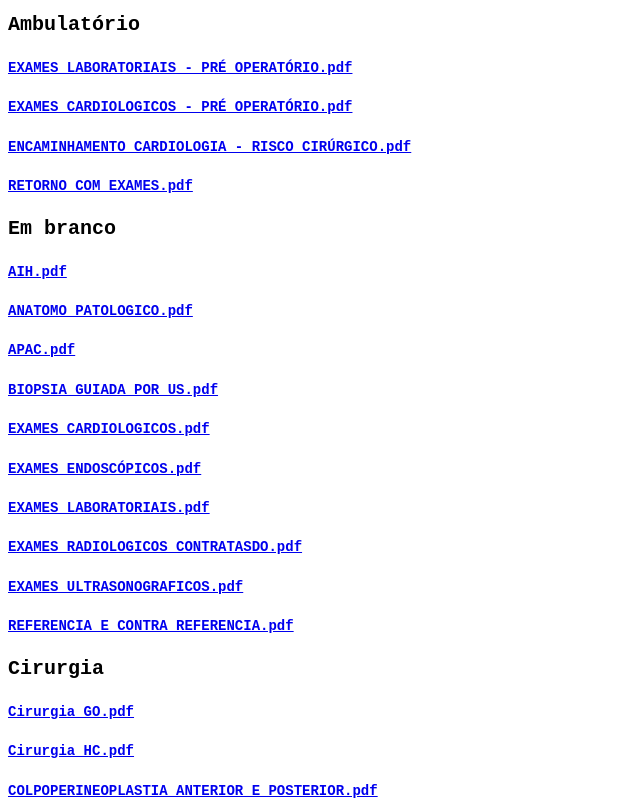
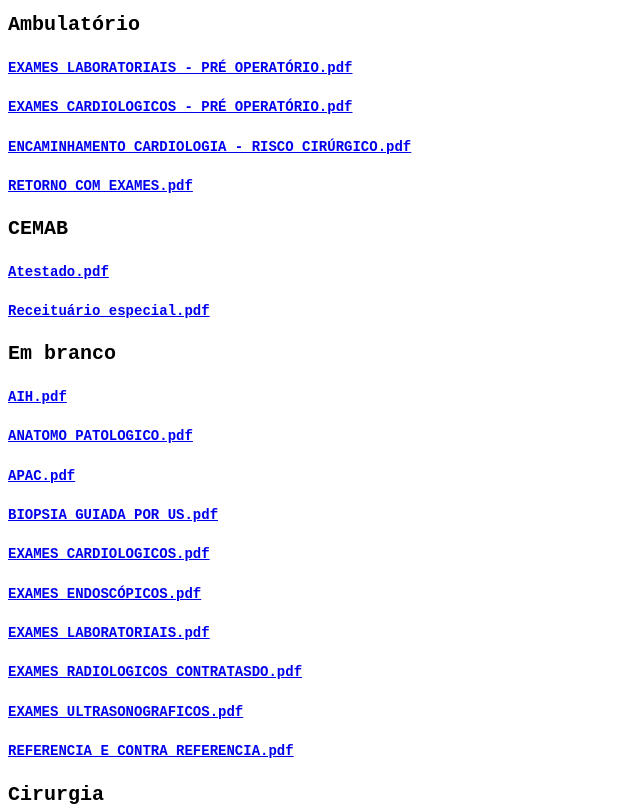
Before and after one commit to moises78121/Ferramenta-GO, a plain HTML site: page index.html in a window 1280 px wide. Shown: the top 809 px of the page, without its empty margins (0-640 px from the left). Drawn offline with Linux system fonts and the light colour scheme.

Commit message:
Adding CEMAB files

```diff
--- a/index.html
+++ b/index.html
@@ -26,6 +26,12 @@
 	<h5><a href="./ambulatório/ENCAMINHAMENTO CARDIOLOGIA - RISCO CIRÚRGICO.pdf" target="blank" rel="noopener noreferrer">ENCAMINHAMENTO CARDIOLOGIA - RISCO CIRÚRGICO.pdf</a></h5>
 
 	<h5><a href="./ambulatório/RETORNO COM EXAMES.pdf" target="blank" rel="noopener noreferrer">RETORNO COM EXAMES.pdf</a></h5>
+
+	<h1>CEMAB</h1>
+
+	<h5><a href="./CEMAB/Atestado.pdf" target="blank" rel="noopener noreferrer">Atestado.pdf</a></h5>
+
+	<h5><a href="./CEMAB/Receituário especial.pdf" target="blank" rel="noopener noreferrer">Receituário especial.pdf</a></h5>
 
 	<h1>Em branco</h1>
 
```
Also changed, not shown: 2 other files.
